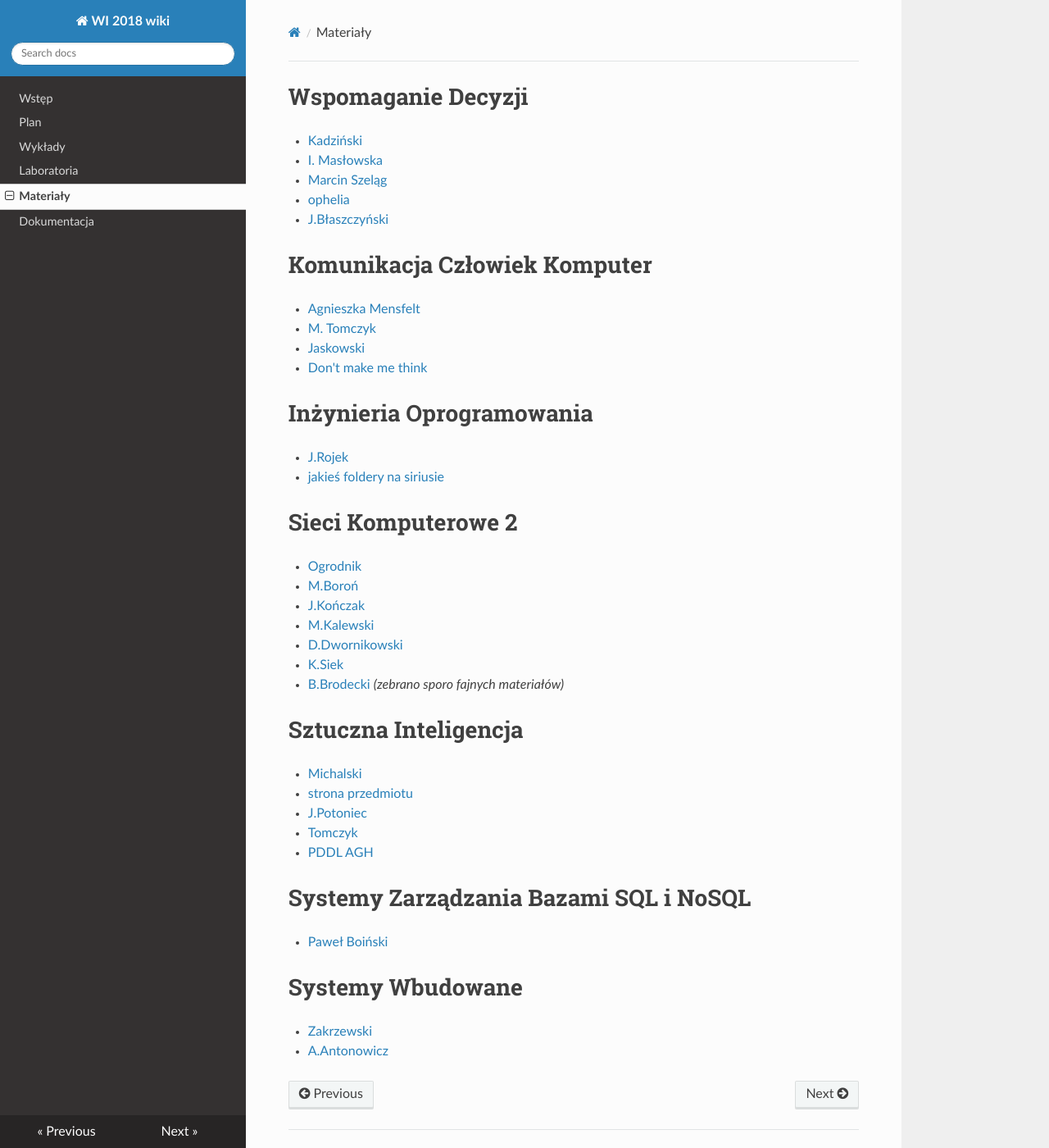
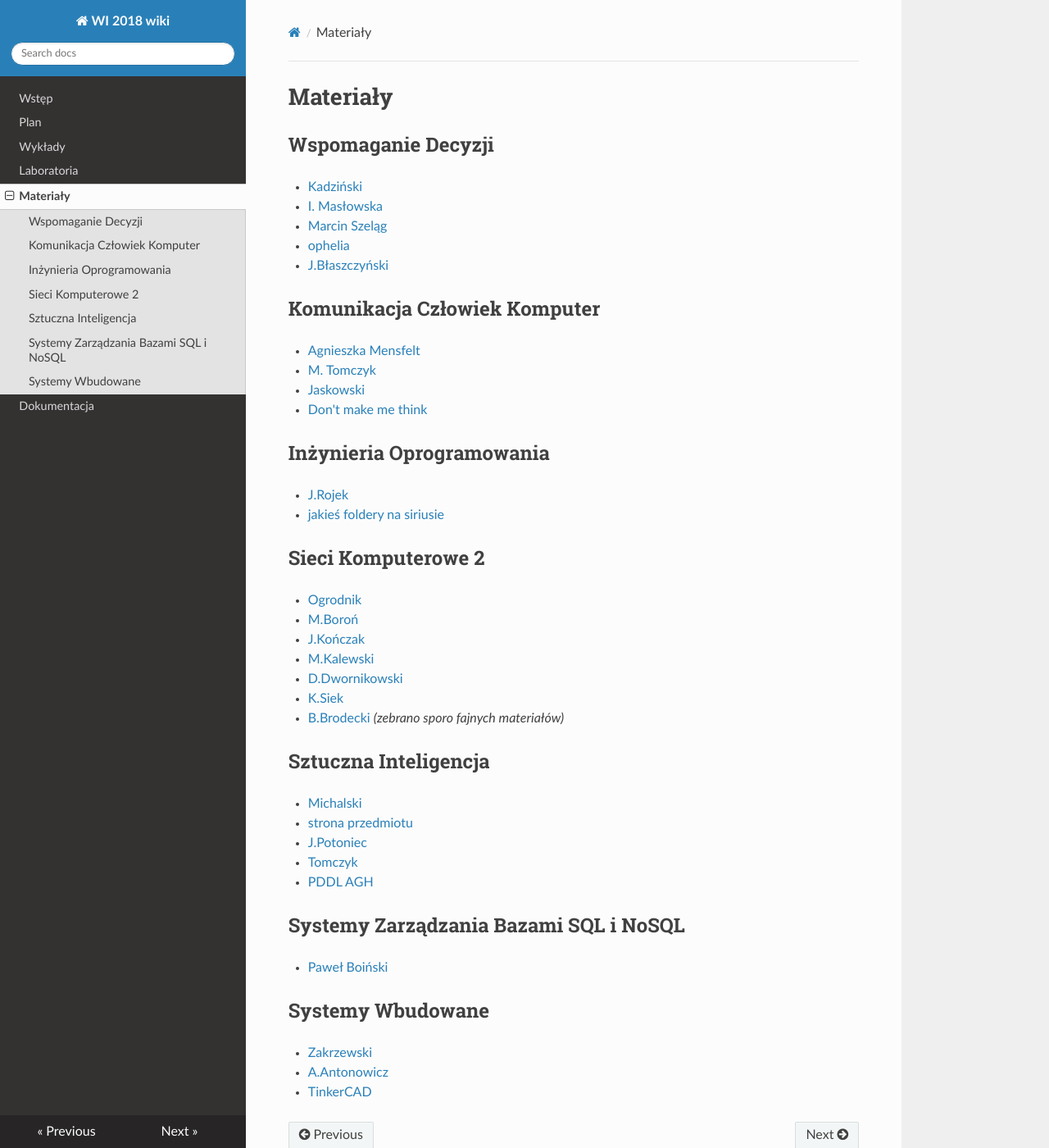
Before and after one commit to PUT-WI-18/wi18-wiki-sem5, an MkDocs documentation site: the page built from docs/materialy.md, in a window 1280 px wide and 1400 px high. Shown: the whole window at 82% size. Built offline with MkDocs 1.6.1, drawn with Linux system fonts in a browser that asks for light colours; nearby versions of some CDN libraries.

Commit message:
Update materialy.md

```diff
--- a/docs/materialy.md
+++ b/docs/materialy.md
@@ -1,21 +1,22 @@
-# Wspomaganie Decyzji
+# Materiały
+## Wspomaganie Decyzji
 - [Kadziński](http://www.cs.put.poznan.pl/mkadzinski/wd/?fbclid=IwAR0-0SqzXPY7zpY16E7qiMq6rCbFrPhGX2JvDbTjPsz2HFRyp2oTddQ0MGs)
 - [I. Masłowska](http://www.cs.put.poznan.pl/imaslowska/wd/)
 - [Marcin Szeląg](http://www.cs.put.poznan.pl/mszelag/Teaching/teaching.html)
 - [ophelia](https://ophelia.cs.put.poznan.pl/webdav/wd/students/)
 - [J.Błaszczyński](http://www.cs.put.poznan.pl/jblaszczynski/wdb/)
 
-# Komunikacja Człowiek Komputer
+## Komunikacja Człowiek Komputer
 - [Agnieszka Mensfelt](https://www.cs.put.poznan.pl/amensfelt/komunikacja-czlowiek-komputer/)
 - [M. Tomczyk](http://www.cs.put.poznan.pl/mtomczyk/index.php/kck-zasady-oceniania/)
 - [Jaskowski](http://www.cs.put.poznan.pl/wjaskowski/pub/teaching/kck/lectures/)
 - [Don't make me think](http://www.scottsdevelopers.com/dont-make-me-think-revisited.pdf)
 
-# Inżynieria Oprogramowania
+## Inżynieria Oprogramowania
 - [J.Rojek](http://www.cs.put.poznan.pl/jrojek/io1.html)
 - [jakieś foldery na siriusie](http://sirius.cs.put.poznan.pl/~inf59835/IO/)
 
-# Sieci Komputerowe 2
+## Sieci Komputerowe 2
 - [Ogrodnik](https://www.cs.put.poznan.pl/msajkowski/for-students/)
 - [M.Boroń](http://www.cs.put.poznan.pl/mboron/sk2.html)
 - [J.Kończak](http://www.cs.put.poznan.pl/jkonczak/sk2)
@@ -24,16 +25,17 @@
 - [K.Siek](http://www.cs.put.poznan.pl/ksiek/sk2/sk2.html)
 - [B.Brodecki](https://www.cs.put.poznan.pl/bbrodecki/pl/sk) *(zebrano sporo fajnych materiałów)*
 
-# Sztuczna Inteligencja
+## Sztuczna Inteligencja
 - [Michalski](http://www.cs.put.poznan.pl/amichalski/si.dzienne/index.html)
 - [strona przedmiotu](http://www.cs.put.poznan.pl/si/)
 - [J.Potoniec](http://www.cs.put.poznan.pl/jpotoniec/?page_id=12)
 - [Tomczyk](http://www.cs.put.poznan.pl/mtomczyk/index.php/sample-page/iai/)
 - [PDDL AGH](https://ai.ia.agh.edu.pl/pl:dydaktyka:planning:pddl)
 
-# Systemy Zarządzania Bazami SQL i NoSQL
+## Systemy Zarządzania Bazami SQL i NoSQL
 - [Paweł Boiński](http://www.cs.put.poznan.pl/pboinski)
 
-# Systemy Wbudowane
+## Systemy Wbudowane
 - [Zakrzewski](http://www.cs.put.poznan.pl/pzakrzewski/sw.html)
 - [A.Antonowicz](http://www.cs.put.poznan.pl/aantonowicz/sw.html)
+- [TinkerCAD](https://www.tinkercad.com/dashboard)
```
